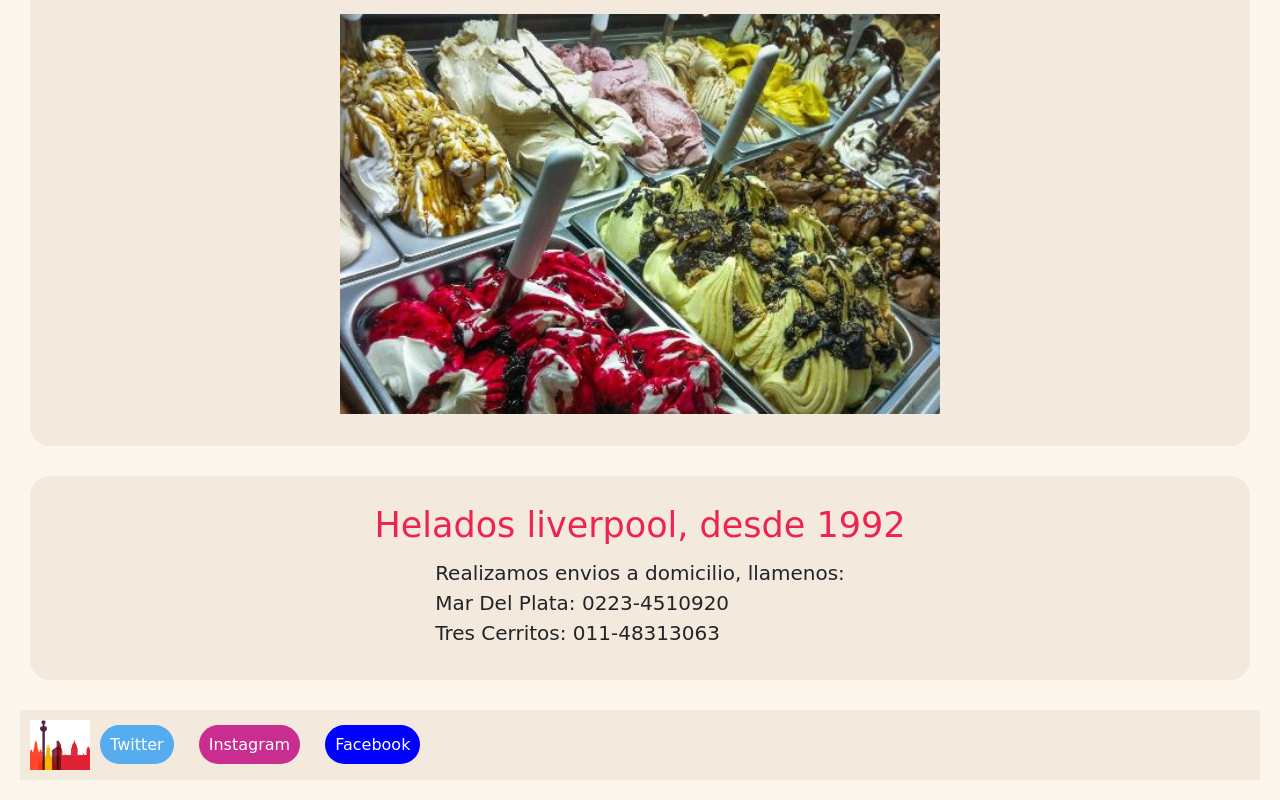
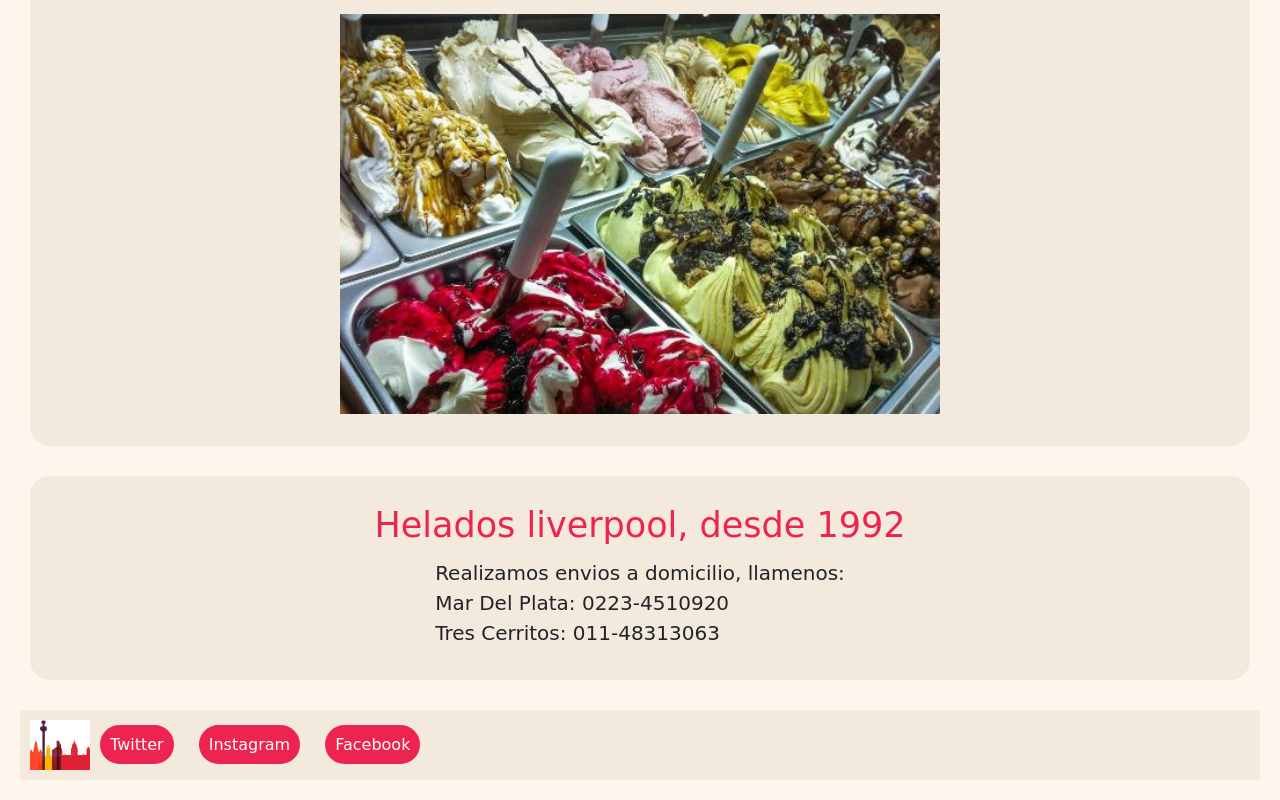
Before and after one commit to mateokripper/heladositio, a website: page index.html in a window 1280 px wide. Shown: the part 1531-2331 px from the top of the page. Drawn offline with nearby package versions, Linux system fonts and the light colour scheme; a web font is replaced by a local one.

Commit message:
footer listo

```diff
--- a/components/_footer.scss
+++ b/components/_footer.scss
@@ -9,9 +9,9 @@
 }
 
 $rrss: (
-    twitter:#55acee,
-    instagram: #c92d8f,
-    facebook: blue
+    twitter:#ee2450,
+    instagram: #ee2450,
+    facebook: #ee2450
 );
 
 @each $name, $color in $rrss {
```
Also changed, not shown: css/helado.css.
